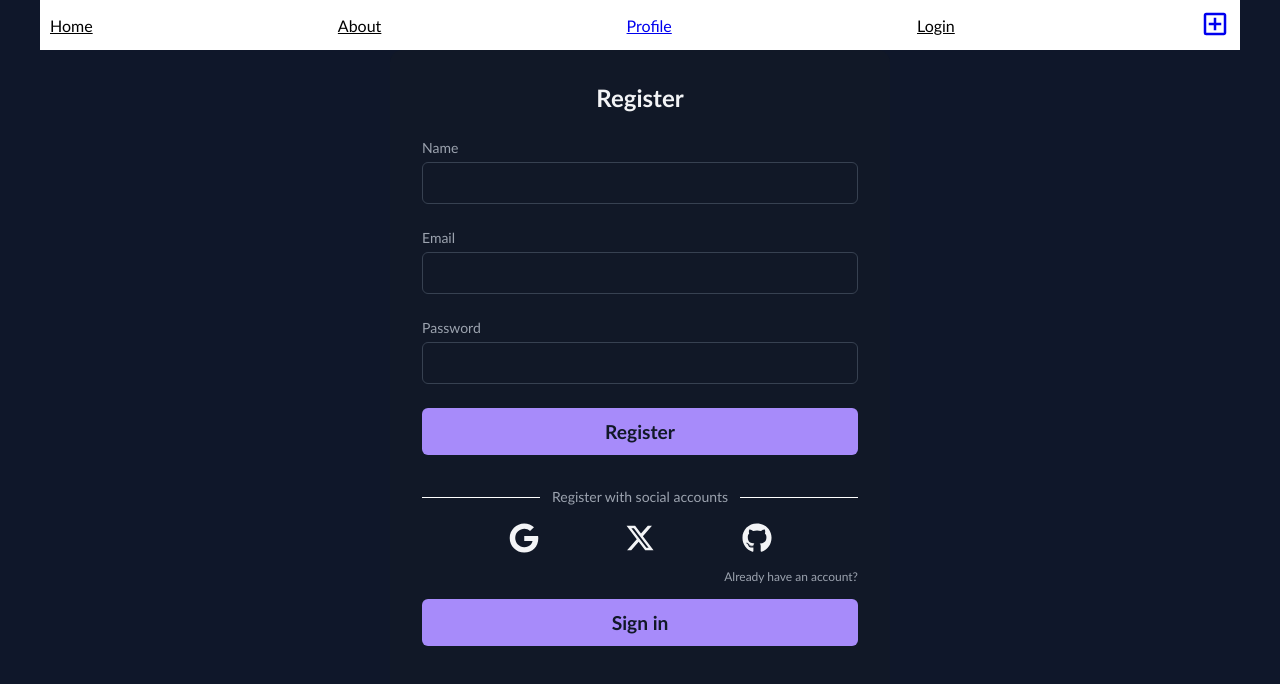
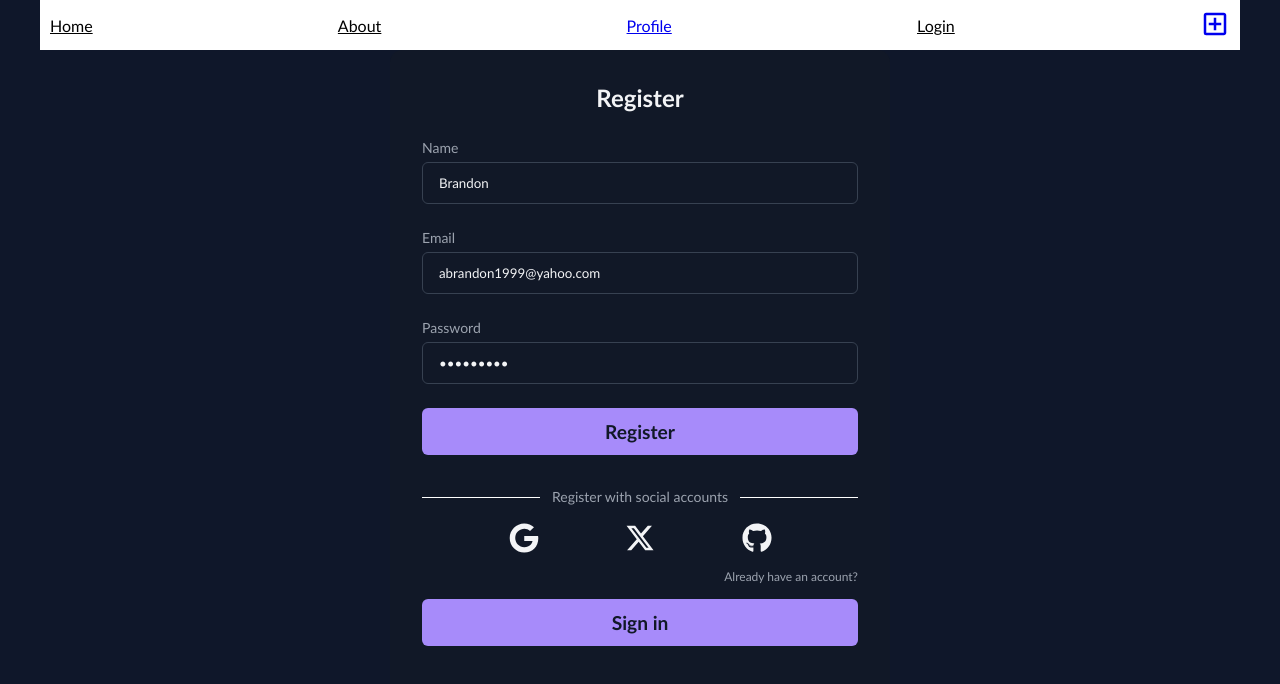
Before and after one commit to abrandon1999/exotic_life_FE, a React (Vite) app: page /register in a window 1280 px wide. Shown: the top 684 px of the page. Built offline with nearby package versions, Linux system fonts and the light colour scheme.

Commit message:
fix register and update card component

```diff
--- a/src/components/Card.tsx
+++ b/src/components/Card.tsx
@@ -6,6 +6,8 @@ import CardFooter from "./CardFooter";
 import { type Post } from "@/lib/postLoader";
 import { colors } from "@/utils/colors";
 import CardDivider from "./CardDivider";
+import CardProfile from "./CardProfile";
+import CardIcon from "./CardIcon";
 interface Props {
   post: Post;
 }
@@ -14,6 +16,9 @@ export default function Card({ post }: Props) {
   const date = formatPostDate(post.createdAt);
   const title = post.title;
   const description = post.description;
+  const userId = post.userId;
+  const userName = post.user.name;
+  const profileImage = post.user.profile.image.path;
   console.log(post);
   return (
     <div style={container}>
@@ -22,7 +27,10 @@ export default function Card({ post }: Props) {
       <CardImage images={images} />
       <CardInfo title={title} description={description} />
       <CardDivider />
-      <CardFooter />
+      <CardFooter>
+        <CardProfile userId={userId} name={userName} image={profileImage} />
+        <CardIcon />
+      </CardFooter>
     </div>
   );
 }
--- a/src/components/CardFooter.tsx
+++ b/src/components/CardFooter.tsx
@@ -1,13 +1,9 @@
 import type { CSSProperties } from "react";
-import CardProfile from "./CardProfile";
-import CardIcon from "./CardIcon";
-export default function CardFooter() {
-  return (
-    <div style={footerStyle}>
-      <CardProfile />
-      <CardIcon />
-    </div>
-  );
+interface Props {
+  children: React.ReactNode;
+}
+export default function CardFooter({ children }: Props) {
+  return <div style={footerStyle}>{children}</div>;
 }
 
 const footerStyle: CSSProperties = {
--- a/src/components/CardProfile.tsx
+++ b/src/components/CardProfile.tsx
@@ -1,13 +1,21 @@
 import type { CSSProperties } from "react";
 import { Link } from "@tanstack/react-router";
-//FIXME:
-const temp = "3b054c16-0e8d-4193-86a6-a6d0f3d2c28d";
-export default function CardProfile() {
+import { BACKEND_BASE_URL } from "@/utils/variables";
+interface Props {
+  userId: string;
+  name: string;
+  image: string;
+}
+export default function CardProfile({ userId, name, image }: Props) {
   return (
     <div style={profileContainer}>
-      <div style={profilePicture}></div>
-      <Link to="/profile/$userId" params={{ userId: temp }}>
-        Your Name Here
+      <img src={`${BACKEND_BASE_URL}${image}`} alt="" style={profilePicture} />
+      <Link
+        to="/profile/$userId"
+        params={{ userId }}
+        style={{ color: "white" }}
+      >
+        {name}
       </Link>
     </div>
   );
--- a/src/routes/index.tsx
+++ b/src/routes/index.tsx
@@ -9,7 +9,7 @@ export const Route = createFileRoute("/")({
 
 function RouteComponent() {
   const posts = Route.useLoaderData();
-
+  if (posts.length === 0) return <h1>No Post</h1>;
   return (
     <div>
       {posts.map((post) => (
--- a/src/routes/register.tsx
+++ b/src/routes/register.tsx
@@ -4,11 +4,13 @@ import { FaGithub, FaGoogle } from "react-icons/fa";
 import { FaXTwitter } from "react-icons/fa6";
 import styles from "./-login.module.css";
 import { BACKEND_BASE_URL } from "@/utils/variables";
+import { useNavigate } from "@tanstack/react-router";
 export const Route = createFileRoute("/register")({
   component: RouteComponent,
 });
 
 function RouteComponent() {
+  const navigate = useNavigate();
   return (
     <div style={container}>
       <div className={styles.formContainer}>
@@ -16,15 +18,25 @@ function RouteComponent() {
         <form action={handleRegisterForm} className={styles.form}>
           <div className={styles.inputGroup}>
             <label htmlFor="name">Name</label>
-            <input type="text" name="name" id="name" />
+            <input type="text" name="name" id="name" defaultValue={"Brandon"} />
           </div>
           <div className={styles.inputGroup}>
             <label htmlFor="email">Email</label>
-            <input type="email" name="email" id="email" />
+            <input
+              type="email"
+              name="email"
+              id="email"
+              defaultValue={"abrandon1999@yahoo.com"}
+            />
           </div>
           <div className={styles.inputGroup}>
             <label htmlFor="password">Password</label>
-            <input type="password" name="password" id="password" />
+            <input
+              type="password"
+              name="password"
+              id="password"
+              defaultValue={"queen1205"}
+            />
           </div>
           <button type="submit" className={styles.sign}>
             Register
@@ -49,7 +61,6 @@ function RouteComponent() {
       </div>
     </div>
   );
-}
   async function handleRegisterForm(formData: FormData) {
     const name = formData.get("name") as string;
     const email = formData.get("email") as string;
@@ -64,16 +75,20 @@ async function handleRegisterForm(formData: FormData) {
         },
         method: "POST",
         body: JSON.stringify(registerFormObj),
+        credentials: "include",
       });
       if (!response.ok) {
         throw new Error(`Response status: ${response.status}`);
       }
+      navigate({ to: "/" });
       //const registerResult = await response.json();
       //const token = response.headers.get('x-auth-token')
     } catch (error) {
       console.log(error);
     }
   }
+}
+
 const ICON_SIZE = "30";
 const container: CSSProperties = {
   display: "flex",
```
Also changed, not shown: src/lib/postLoader.ts (+15 -1 lines). Lines whose indentation alone changed are shown as unchanged.
